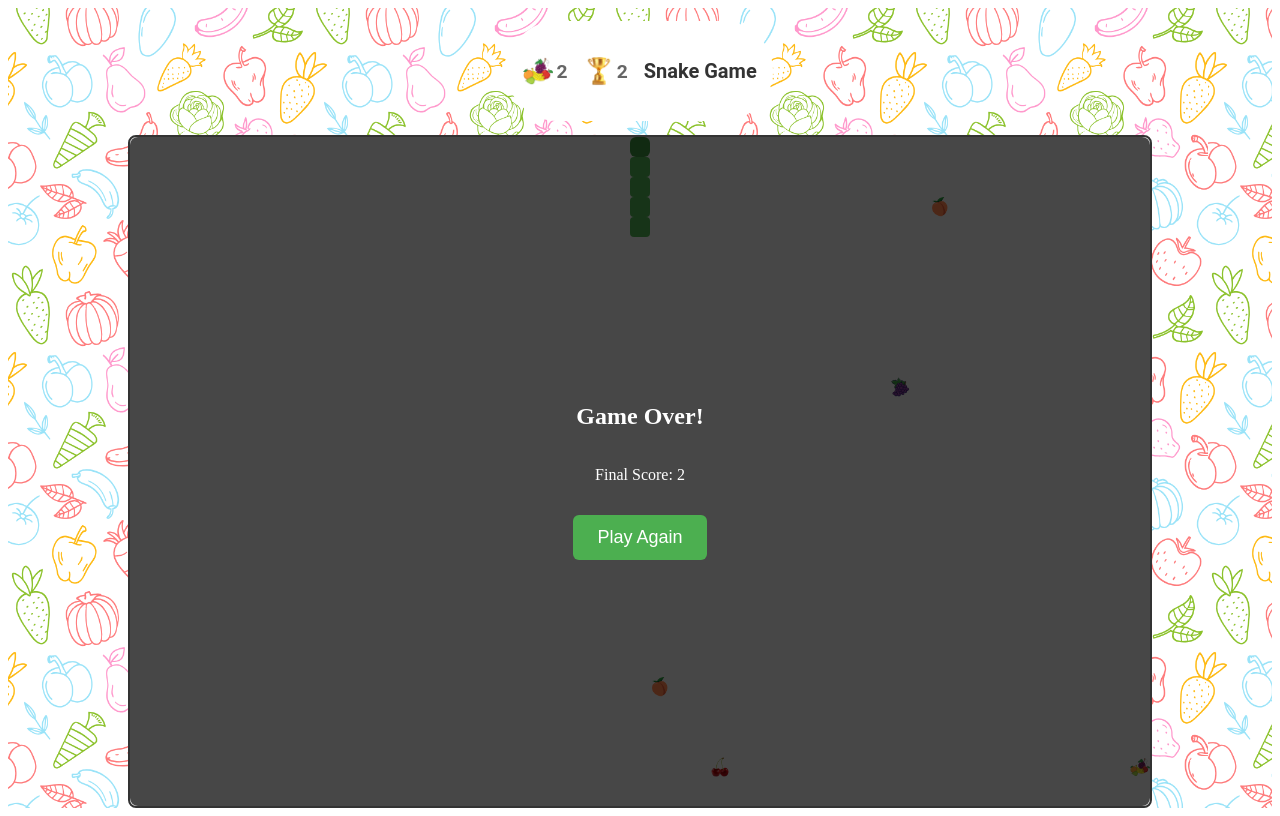
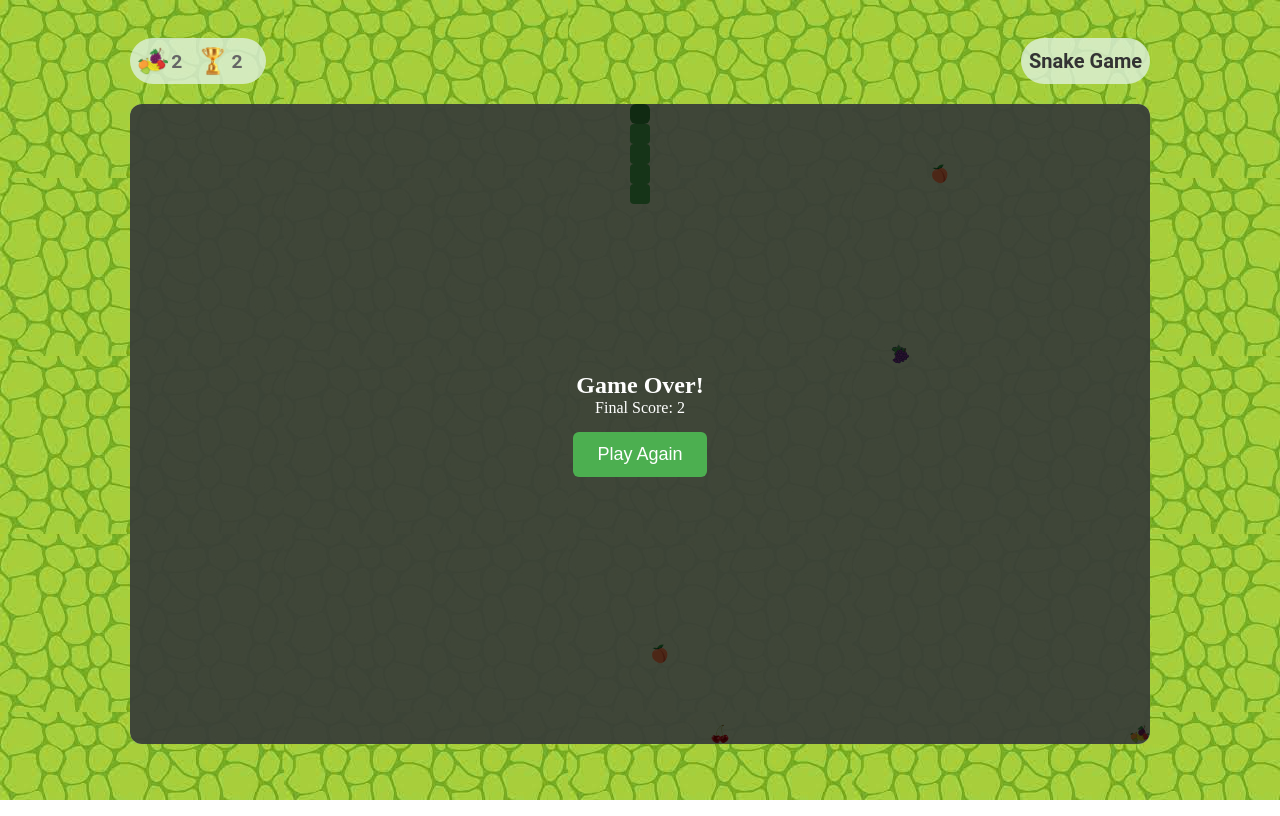
Before and after one commit to rivkicobersy/snake-game, a React (Vite) app: page / in a window 1280 px wide. Built offline with nearby package versions, Linux system fonts and the light colour scheme.

Commit message:
fix styling

```diff
--- /dev/null
+++ b/src/Modules/Game/functions.jsx
@@ -0,0 +1,28 @@
+import { fruits } from "./static";
+
+const calculateGridSize = () => {
+  const screenWidth = window.innerWidth;
+  const screenHeight = window.innerHeight;
+
+  const gridWidth = Math.floor((screenWidth * 0.8) / 20);
+  const gridHeight = Math.floor((screenHeight * 0.8) / 20);
+  return { gridWidth, gridHeight };
+};
+
+const generateFood = (snake, gridSize) => {
+  const randomFruit = fruits[Math.floor(Math.random() * fruits.length)];
+  const newFood = {
+    x: Math.floor(Math.random() * gridSize.gridWidth),
+    y: Math.floor(Math.random() * gridSize.gridHeight),
+    fruit: randomFruit,
+  };
+
+  const isOnSnake = snake.some((segment) => segment.x === newFood.x && segment.y === newFood.y);
+  if (isOnSnake) {
+    return generateFood(snake, gridSize);
+  }
+
+  return newFood;
+};
+
+export { calculateGridSize, generateFood };
--- a/src/Modules/Game/index.jsx
+++ b/src/Modules/Game/index.jsx
@@ -1,43 +1,6 @@
 import React, { useCallback, useEffect, useState } from "react";
-import { Button, Cell, GameArea, GameContainer, Image, InfoText, Overlay, Score, Title } from "./styles";
-
-const fruits = [
-  { type: "apple", points: 1, imgSrc: "/apple.png" },
-  { type: "pear", points: 1, imgSrc: "/pear.png" },
-  { type: "pineapple", points: 1, imgSrc: "/pineapple.png" },
-  { type: "grape", points: 2, imgSrc: "/grape.png" },
-  { type: "cherry", points: 2, imgSrc: "/cherry.png" },
-  { type: "banana", points: 2, imgSrc: "/banana.png" },
-  { type: "peach", points: 3, imgSrc: "/peach.png" },
-  { type: "strawberry", points: 3, imgSrc: "/strawberry.png" },
-  { type: "orange", points: 3, imgSrc: "/orange.png" },
-  { type: "fruit", points: 5, imgSrc: "/fruit.png" },
-];
-
-const calculateGridSize = () => {
-  const screenWidth = window.innerWidth;
-  const screenHeight = window.innerHeight;
-
-  const gridWidth = Math.floor((screenWidth * 0.8) / 20);
-  const gridHeight = Math.floor((screenHeight * 0.8) / 20);
-  return { gridWidth, gridHeight };
-};
-
-const generateFood = (snake, gridSize) => {
-  const randomFruit = fruits[Math.floor(Math.random() * fruits.length)];
-  const newFood = {
-    x: Math.floor(Math.random() * gridSize.gridWidth),
-    y: Math.floor(Math.random() * gridSize.gridHeight),
-    fruit: randomFruit,
-  };
-
-  const isOnSnake = snake.some((segment) => segment.x === newFood.x && segment.y === newFood.y);
-  if (isOnSnake) {
-    return generateFood(snake, gridSize);
-  }
-
-  return newFood;
-};
+import { calculateGridSize, generateFood } from "./functions";
+import { Button, Cell, GameArea, GameContainer, Image, InfoText, Overlay, Score, Title, TitleWrapper } from "./styles";
 
 const Game = () => {
   const { gridWidth, gridHeight } = calculateGridSize();
@@ -214,7 +177,6 @@ const Game = () => {
     return () => window.removeEventListener("keydown", handleKeyDown);
   }, [handleKeyDown]);
 
-  // Save high score
   useEffect(() => {
     const highScore = getHighScore();
     if (score > highScore) {
@@ -249,15 +211,17 @@ const Game = () => {
 
   return (
     <GameContainer>
+      <TitleWrapper width={gridSize.gridWidth * 20}>
         <Title>
           <InfoText>
             <Image src="/fruit.png" />
             <Score>{score}</Score>
             <Image src="/trophy.png" />
-          <Score>{getHighScore()}</Score>
+            <Score>{localStorage.getItem("highScore")}</Score>
           </InfoText>
-        Snake Game
         </Title>
+        <Title>Snake Game</Title>
+      </TitleWrapper>
 
       <GameArea width={gridSize.gridWidth * 20} height={gridSize.gridHeight * 20}>
         {renderGrid()}
--- /dev/null
+++ b/src/Modules/Game/static.js
@@ -0,0 +1,14 @@
+const fruits = [
+  { type: "apple", points: 1, imgSrc: "/apple.png" },
+  { type: "pear", points: 1, imgSrc: "/pear.png" },
+  { type: "pineapple", points: 1, imgSrc: "/pineapple.png" },
+  { type: "grape", points: 2, imgSrc: "/grape.png" },
+  { type: "cherry", points: 2, imgSrc: "/cherry.png" },
+  { type: "banana", points: 2, imgSrc: "/banana.png" },
+  { type: "peach", points: 3, imgSrc: "/peach.png" },
+  { type: "strawberry", points: 3, imgSrc: "/strawberry.png" },
+  { type: "orange", points: 3, imgSrc: "/orange.png" },
+  { type: "fruit", points: 5, imgSrc: "/fruit.png" },
+];
+
+export { fruits };
--- a/src/Modules/Game/styles.js
+++ b/src/Modules/Game/styles.js
@@ -10,8 +10,15 @@ const Title = styled.h1`
   white-space: nowrap;
   padding-left: 1rem;
   padding-right: 1rem;
-  background: white;
+  background: rgba(223, 242, 220, 0.8);
   border-radius: 50px;
+  padding: 0.5rem;
+`;
+
+const TitleWrapper = styled.div`
+  display: flex;
+  justify-content: space-between;
+  width: ${(props) => props.width}px;
 `;
 
 const Image = styled.img`
@@ -38,27 +45,21 @@ const InfoText = styled.p`
 
 const GameContainer = styled.div`
   display: flex;
+  justify-content: center;
+  align-items: center;
   flex-direction: column;
-  justify-content: space-between;
-  align-items: center;
-  height: 100vh;
-  width: 100%;
-  background-image: url("/wallpaper.png");
-  background-repeat: repeat;
-  background-size: 300px 300px;
-  background-blend-mode: overlay;
-  gap: 0;
+  margin-top: 3%;
+  gap: 20px;
 `;
 
 const GameArea = styled.div`
   position: relative;
-  border: 2px solid #333;
-  background-color: #f0f0f0;
+  background-color: rgba(223, 242, 220, 0.8);
   overflow: hidden;
   width: ${(props) => props.width}px;
   height: ${(props) => props.height}px;
   flex-grow: 1;
-  border-radius: 8px;
+  border-radius: 12px;
 `;
 
 const Cell = styled.div.attrs((props) => ({
@@ -126,4 +127,4 @@ const Score = styled.p`
   padding-left: 0.2rem;
 `;
 
-export { Button, Cell, GameArea, GameContainer, Image, InfoPanel, InfoText, Overlay, Title, Score };
+export { Button, Cell, GameArea, GameContainer, Image, InfoPanel, InfoText, Overlay, Score, Title, TitleWrapper };
--- a/src/index.jsx
+++ b/src/index.jsx
@@ -2,9 +2,11 @@ import React from "react";
 import ReactDOM from "react-dom/client";
 
 import App from "./App.jsx";
+import { GlobalStyle } from "./styles.js";
 
 ReactDOM.createRoot(document.getElementById("root")).render(
   <React.StrictMode>
+    <GlobalStyle />
     <App />
   </React.StrictMode>
 );
--- a/src/styles.js
+++ b/src/styles.js
@@ -5,6 +5,7 @@ const GlobalStyle = createGlobalStyle`
     margin: 0;
     padding: 0;
     box-sizing: border-box;
+    overflow-x: hidden;
   }
 
   body {
@@ -13,12 +14,16 @@ const GlobalStyle = createGlobalStyle`
     height: 100%;
     width: 100%;
     overflow: hidden;
+    background-image: url("/skin.jpeg");
+    background-blend-mode: overlay;
+
   }
 
   #root {
     height: 100%;
     width: 100%;
   }
+
 `;
 
-export default GlobalStyle;
+export { GlobalStyle };
```
Lines whose indentation alone changed are shown as unchanged.
